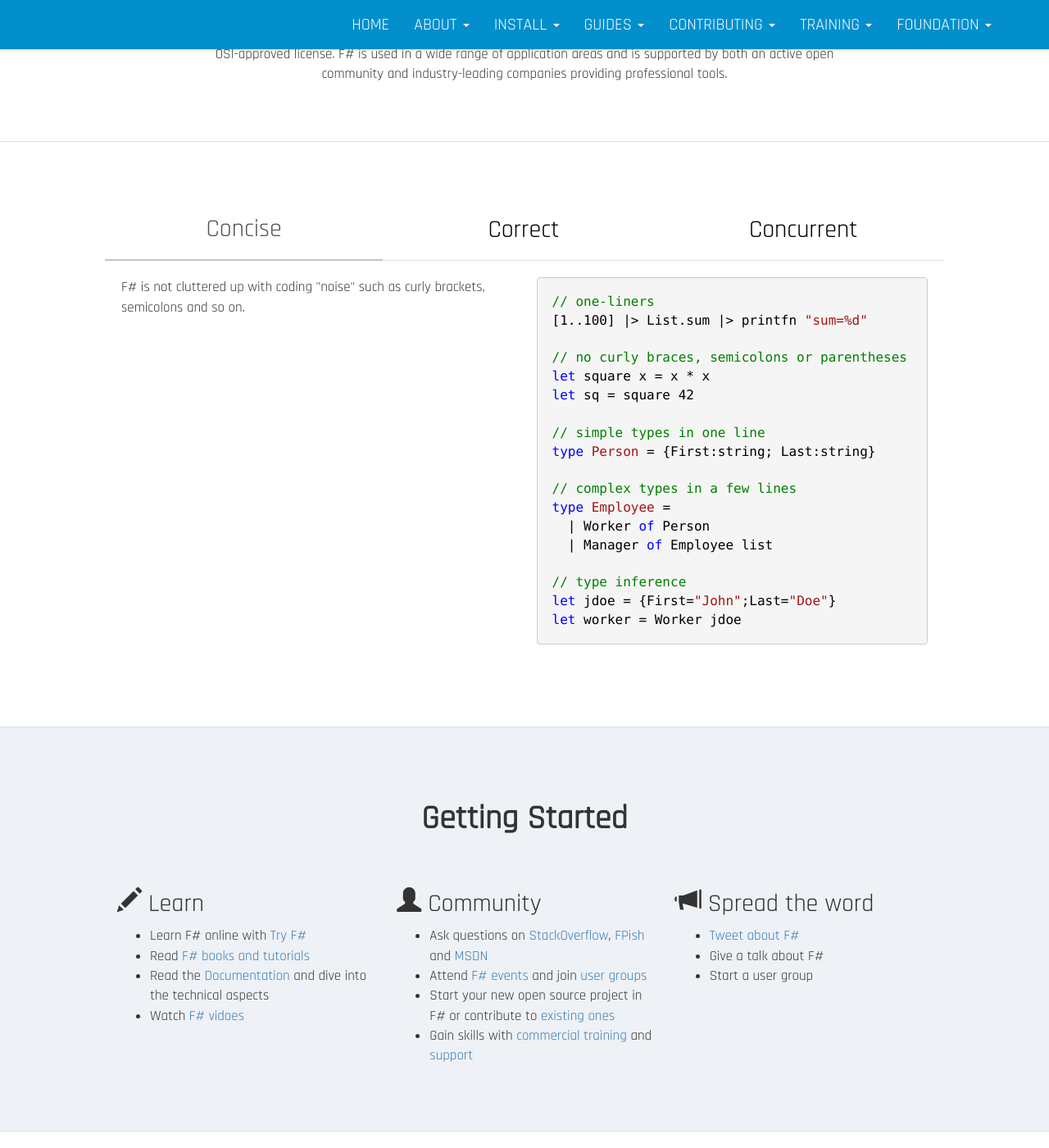
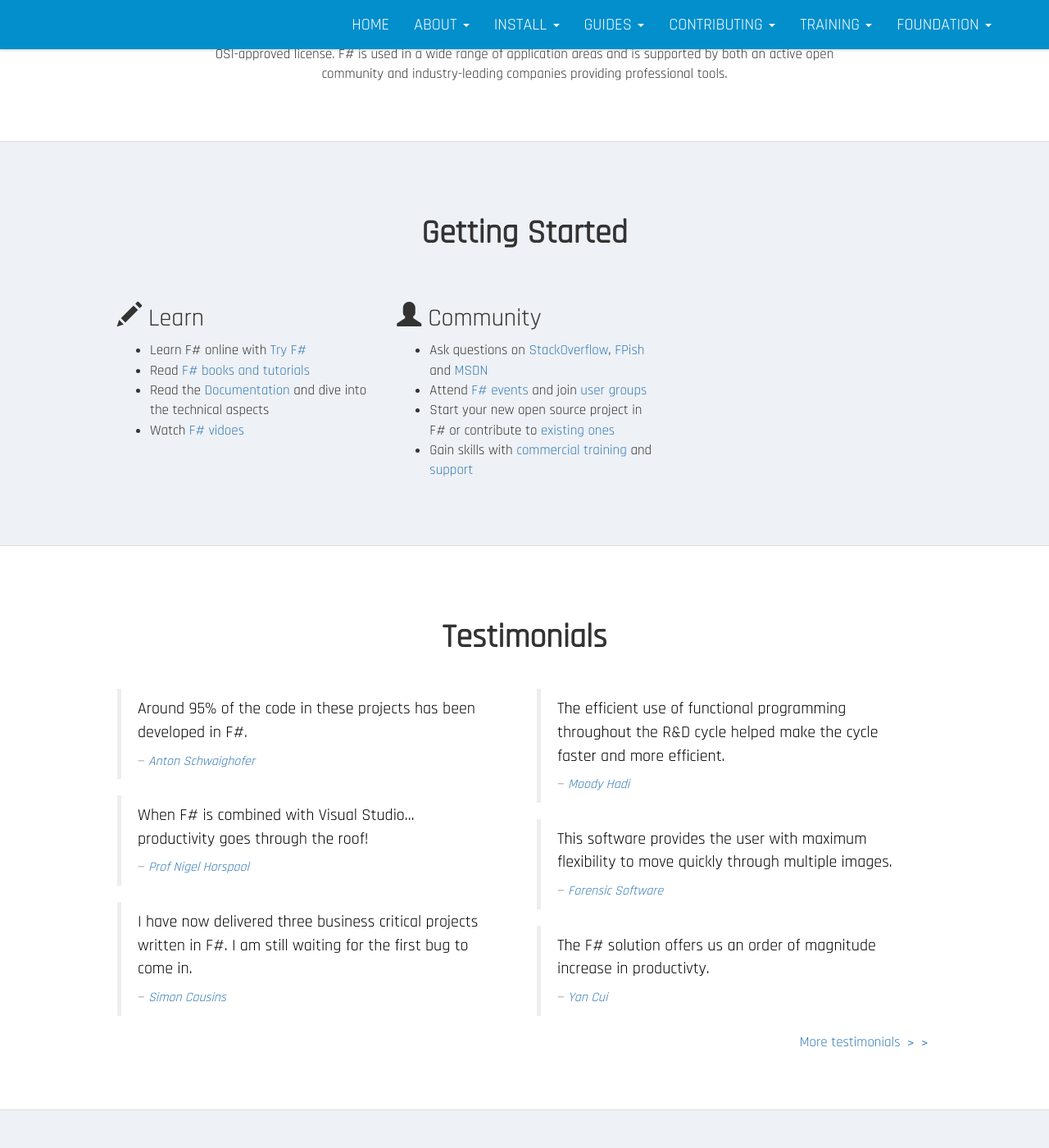
Before and after one commit to fsharp/fsharp.org, a Jekyll site: the page index.html, which Jekyll copies as it is, in a window 1280 px wide and 1400 px high, scrolled down 629 px. Shown: the whole window at 82% size. Built offline with Jekyll 4.4.1, drawn with Linux system fonts in a browser that asks for light colours; nearby versions of some CDN libraries; some of the changed text lies outside the part shown.

Commit message:
adjust front page content

```diff
--- a/index.html
+++ b/index.html
@@ -296,10 +296,11 @@
         </div>
     </section>
 
+<!--
+
     <section class="home-section">
         <div class="container featured">
             <div class="row wow animated fadeIn">
-                <!-- Nav tabs -->
                 <ul class="nav nav-tabs nav-tabs-big hidden-xs" role="tablist">
                     <li class="active"><a href="#concise" role="tab" data-toggle="tab">Concise</a></li>
                     <li><a href="#correct" role="tab" data-toggle="tab">Correct</a></li>
@@ -311,7 +312,6 @@
                     <li><a href="#concurrent" role="tab" data-toggle="tab">Concurrent</a></li>
                 </ul>
 
-                <!-- Tab panes -->
                 <div class="tab-content">
                     <div class="tab-pane fade in active" id="concise">
                         <div class="row">
@@ -391,6 +391,7 @@
             </div>
         </div>
     </section>
+-->
 
     <section class="home-section light-gray">
         <div class="container featured">
@@ -414,14 +415,6 @@
                         <li>Attend <a href="http://c4fsharp.net/events.html" target="_blank">F# events</a> and join <a href="http://c4fsharp.net/groups.html" target="_blank">user groups</a></li>
                         <li>Start your new open source project in F# or contribute to <a href="/community/projects/">existing ones</a></li>
                         <li>Gain skills with <a href="/training">commercial training</a> and <a href="/consulting">support</a></li>
-                    </ul>
-                </div>
-                <div class="col-md-4">
-                    <h3><span class="glyphicon glyphicon-bullhorn"></span> Spread the word</h3>
-                    <ul>
-                        <li><a href="https://twitter.com/intent/tweet?text=Learning%20about%20the%20%23FSharp%20programming%20language%20at%20http%3A%2F%2Ffsharp.org%2F%20home%20of%20%40fsharporg" target="_blank">Tweet about F#</a></li>
-                        <li>Give a talk about F#</li>
-                        <li>Start a user group</li>
                     </ul>
                 </div>
             </div>
@@ -622,40 +615,6 @@
     <section class="home-section" style="border: none;">
         <div class="container featured">
             <div class="row wow animated fadeIn">
-                <div class="col-md-2 col-md-offset-1 menu">
-                    <h4>Groups</h4>
-                    <ul class="footer-links">
-                        <li><a href="/technical-groups">Technical Groups</a></li>
-                        <li><a href="http://c4fsharp.net/groups.html" target="_blank">User Groups</a></li>
-                        <li><a href="http://c4fsharp.net/#fsharp-coding-dojos" target="_blank">Coding Dojos</a></li>
-                    </ul>
-                </div>
-                <div class="col-md-2 menu">
-                    <h4>Guides</h4>
-                    <ul class="footer-links">
-                        <li><a href="http://tryfsharp.org/" target="_blank">Try F#</a></li>
-                        <li><a href="http://fsharpforfunandprofit.com/" target="_blank">F# For Fun And Profit</a></li>
-                        <li><a href="http://en.wikibooks.org/wiki/F_Sharp_Programming" target="_blank">WikiBook</a></li>
-                    </ul>
-                </div>
-                <div class="col-md-2 menu">
-                    <h4>Build</h4><ul class="footer-links">
-                        <li><a href="/use/html5/">HTML5 Apps</a></li>
-                        <li><a href="/use/android/">Android Apps</a></li>
-                        <li><a href="/use/ios/">iOS Apps</a></li>
-                        <li><a href="/use/gpu/">GPU Programming</a></li>
-                    </ul>
-                </div>
-                <div class="col-md-2 menu">
-                    <h4>Forums</h4><ul class="footer-links">
-                        <li><a href="http://stackoverflow.com/questions/tagged/f%23" target="_blank">StackOverflow</a></li>
-                        <li><a href="http://chat.stackoverflow.com/rooms/51909/f" target="_blank">StackOverflow Chat</a></li>
-                        <li><a href="http://fpish.net/topics" target="_blank">FPish</a></li>
-                        <li><a href="http://codereview.stackexchange.com/questions/tagged/f%23" target="_blank">StackExchange</a></li>
-                        <li><a href="http://social.msdn.microsoft.com/Forums/vstudio/en-US/home?forum=fsharpgeneral" target="_blank">MSDN</a></li>
-                        <li><a href="http://webchat.freenode.net/?channels=%23%23fsharp" target="_blank">IRC</a> (<a href="http://ircbrowse.net/day/fsharp/today" target="_blank">Archive</a>)</li>
-                    </ul>
-                </div>
                 <div class="col-md-2 menu">
                     <h4>Follow</h4>
                     <div class="addthis_toolbox addthis_32x32_style addthis_vertical_style">
```
Also changed, not shown: other parts of index.html (+1 -1 lines).
